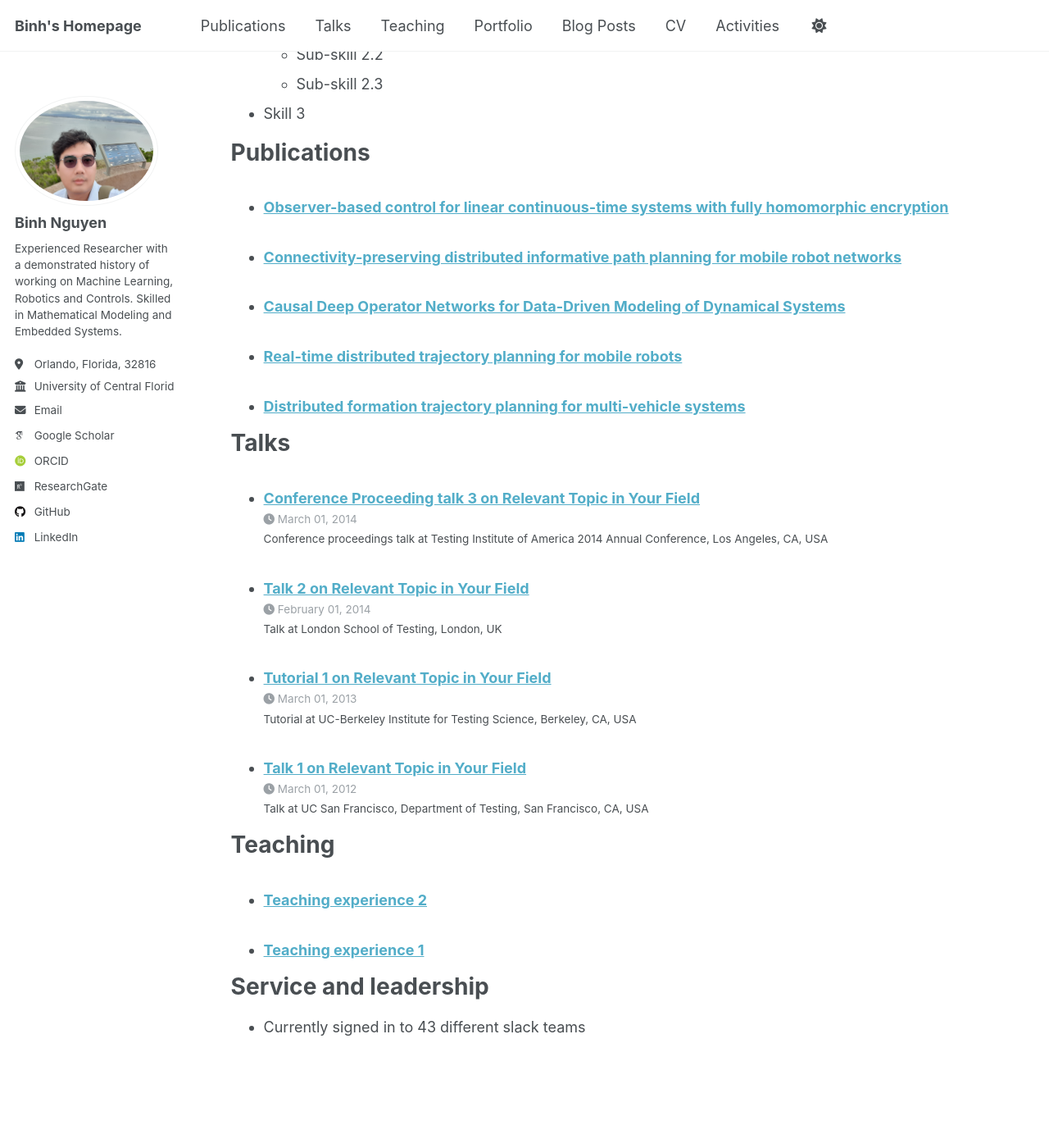
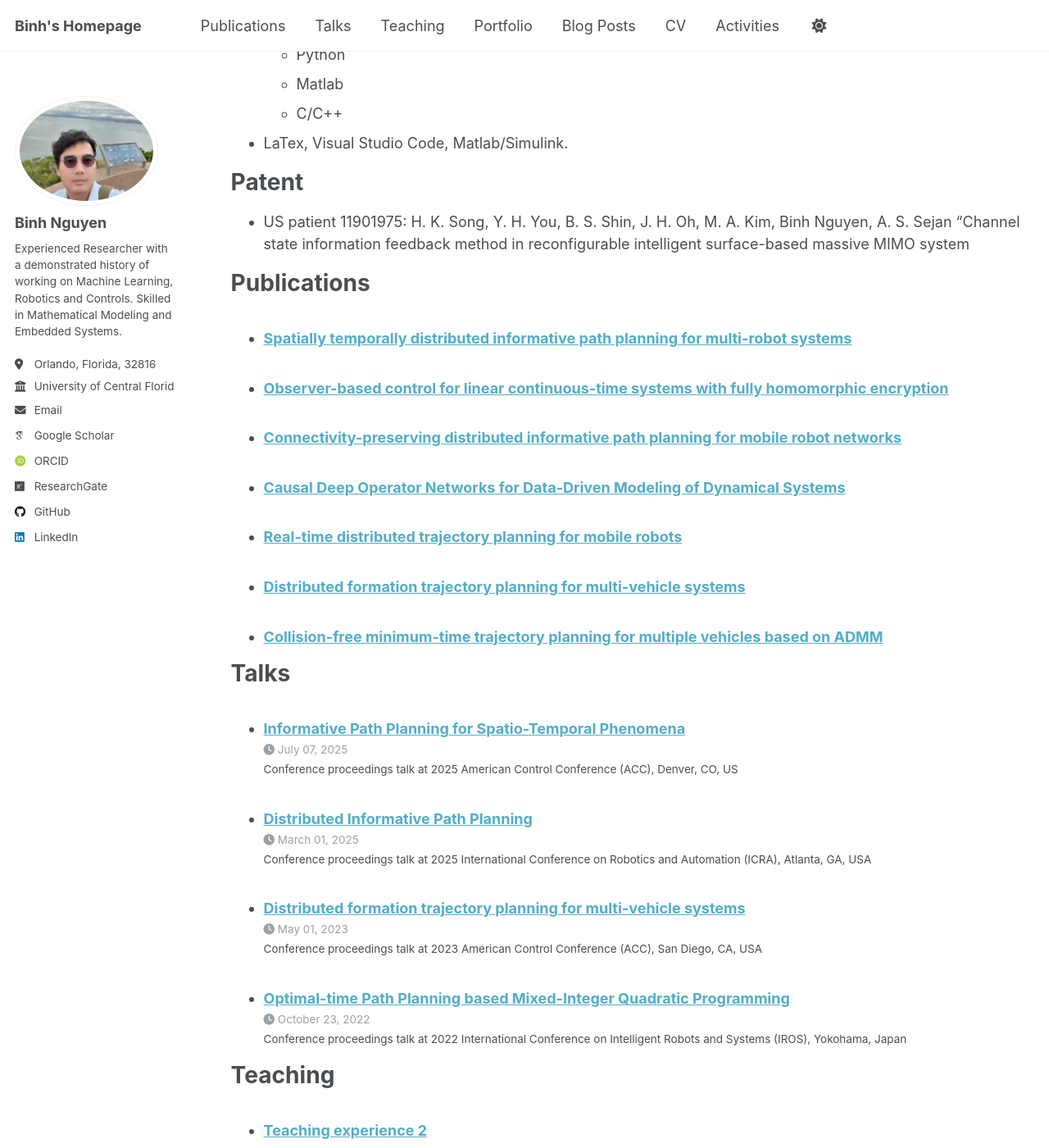
Before and after one commit to EasternBoy/EasternBoy.github.io, a Jekyll site: the page built from _pages/cv.md, in a window 1280 px wide and 1400 px high, scrolled down 937 px. Shown: the whole window at 82% size. Built offline with Jekyll 4.4.1, drawn with Linux system fonts in a browser that asks for light colours; some web fonts are replaced; some of the changed text lies outside the part shown.

Commit message:
Upload CV

```diff
--- a/_pages/cv.md
+++ b/_pages/cv.md
@@ -34,12 +34,18 @@ Work experience
 
 Skills
 ======
-* Skill 1
-* Skill 2
-  * Sub-skill 2.1
-  * Sub-skill 2.2
-  * Sub-skill 2.3
-* Skill 3
+* Mathematical modelling
+* Programming
+  * Julia
+  * Python
+  * Matlab
+  * C/C++
+* LaTex, Visual Studio Code, Matlab/Simulink.
+
+Patent
+======
+* US patient 11901975: H. K. Song, Y. H. You, B. S. Shin, J. H. Oh, M. A. Kim, Binh Nguyen, A. S. Sejan “Channel
+state information feedback method in reconfigurable intelligent surface-based massive MIMO system
 
 Publications
 ======
--- /dev/null
+++ b/_publications/2022_IROS_Opt-Time-Plan.md
@@ -0,0 +1,14 @@
+---
+title: "Collision-free minimum-time trajectory planning for multiple vehicles based on ADMM"
+collection: publications
+category: conferences
+permalink: /publication/2022_IROS_Opt-Time-Plan
+excerpt: ''
+date:  23-10-2022
+venue: '2022 IEEE/RSJ International Conference on Intelligent Robots and Systems (IROS)'
+# slidesurl: 'http://academicpages.github.io/files/slides2.pdf'
+paperurl: 'https://ieeexplore.ieee.org/abstract/document/10156635'
+# citation: 'Your Name, You. (2010). &quot;Paper Title Number 2.&quot; <i>Journal 1</i>. 1(2).'
+---
+
+The paper presents a practical approach for planning trajectories for multiple vehicles where both collision avoidance and minimum travelling time are simultaneously considered. It is first proposed to exploit the mixed-integer programming (MIP) approach to formulate the collision avoidance paradigm, where the linear dynamic models are utilized to derive the linear constraints. Moreover, travelling time of each vehicle is compromised among them and set to be minimized so that all the vehicles can practically reach the expected destinations at the shortest time. Unfortunately, the formulated optimization problem is NP-hard. In order to effectively address it, we propose to employ the alternating direction method of multipliers (ADMM), which can share the computational burdens to distributive optimization solvers. Thus, the proposed method can enable each vehicle to obtain an expected trajectory in a practical time.
--- /dev/null
+++ b/_publications/2025_ACC_STP-IPP.md
@@ -0,0 +1,14 @@
+---
+title: "Spatially temporally distributed informative path planning for multi-robot systems"
+collection: publications
+category: conferences
+permalink: /publication/2025_ACC_STP-IPP
+excerpt: ''
+date:  07 July 2025 - 22 July 2025
+venue: '2025 American Control Conference (ACC)'
+# slidesurl: 'http://academicpages.github.io/files/slides2.pdf'
+paperurl: 'https://arxiv.org/abs/2403.16489'
+# citation: 'Your Name, You. (2010). &quot;Paper Title Number 2.&quot; <i>Journal 1</i>. 1(2).'
+---
+
+This paper investigates the problem of informative path planning for a mobile robotic sensor network in spatially temporally distributed mapping. The robots are able to gather noisy measurements from an area of interest during their movements to build a Gaussian Process (GP) model of a spatio-temporal field. The model is then utilized to predict the spatio-temporal phenomenon at different points of interest. To spatially and temporally navigate the group of robots so that they can optimally acquire maximal information gains while their connectivity is preserved, we propose a novel multistep prediction informative path planning optimization strategy employing our newly defined local cost functions. By using the dual decomposition method, it is feasible and practical to effectively solve the optimization problem in a distributed manner. The proposed method was validated through synthetic experiments utilizing real-world data sets.
--- a/_talks/2012-03-01-talk-1.md
+++ /dev/null
@@ -1,11 +0,0 @@
----
-title: "Talk 1 on Relevant Topic in Your Field"
-collection: talks
-type: "Talk"
-permalink: /talks/2012-03-01-talk-1
-venue: "UC San Francisco, Department of Testing"
-date: 2012-03-01
-location: "San Francisco, CA, USA"
----
-
-This is a description of your talk, which is a markdown file that can be all markdown-ified like any other post. Yay markdown!
--- a/_talks/2013-03-01-tutorial-1.md
+++ /dev/null
@@ -1,13 +0,0 @@
----
-title: "Tutorial 1 on Relevant Topic in Your Field"
-collection: talks
-type: "Tutorial"
-permalink: /talks/2013-03-01-tutorial-1
-venue: "UC-Berkeley Institute for Testing Science"
-date: 2013-03-01
-location: "Berkeley, CA, USA"
----
-
-[More information here](http://exampleurl.com)
-
-This is a description of your tutorial, note the different field in type. This is a markdown files that can be all markdown-ified like any other post. Yay markdown!
--- a/_talks/2014-02-01-talk-2.md
+++ /dev/null
@@ -1,13 +0,0 @@
----
-title: "Talk 2 on Relevant Topic in Your Field"
-collection: talks
-type: "Talk"
-permalink: /talks/2014-02-01-talk-2
-venue: "London School of Testing"
-date: 2014-02-01
-location: "London, UK"
----
-
-[More information here](http://example2.com)
-
-This is a description of your talk, which is a markdown files that can be all markdown-ified like any other post. Yay markdown!
--- a/_talks/2014-03-01-talk-3.md
+++ /dev/null
@@ -1,11 +0,0 @@
----
-title: "Conference Proceeding talk 3 on Relevant Topic in Your Field"
-collection: talks
-type: "Conference proceedings talk"
-permalink: /talks/2014-03-01-talk-3
-venue: "Testing Institute of America 2014 Annual Conference"
-date: 2014-03-01
-location: "Los Angeles, CA, USA"
----
-
-This is a description of your conference proceedings talk, note the different field in type. You can put anything in this field.
--- /dev/null
+++ b/_talks/2022_IROS.md
@@ -0,0 +1,11 @@
+---
+title: "Optimal-time Path Planning based Mixed-Integer Quadratic Programming"
+collection: talks
+type: "Conference proceedings talk"
+permalink: /talks/2022_IROS
+venue: "2022 International Conference on Intelligent Robots and Systems (IROS)"
+date: 2022-10-23
+location: "Yokohama, Japan"
+---
+
+<!-- This is a description of your talk, which is a markdown file that can be all markdown-ified like any other post. Yay markdown! -->
--- /dev/null
+++ b/_talks/2023_ACC.md
@@ -0,0 +1,9 @@
+---
+title: "Distributed formation trajectory planning for multi-vehicle systems"
+collection: talks
+type: "Conference proceedings talk"
+permalink: /talks/2023_ACC
+venue: "2023 American Control Conference (ACC)"
+date: 2023-05-01
+location: "San Diego, CA, USA"
+---
--- /dev/null
+++ b/_talks/2025_ACC.md
@@ -0,0 +1,13 @@
+---
+title: "Informative Path Planning for Spatio-Temporal Phenomena"
+collection: talks
+type: "Conference proceedings talk"
+permalink: /talks/2025_ACC
+venue: "2025 American Control Conference (ACC)"
+date: 2025-07-07
+location: "Denver, CO, US"
+---
+
+<!-- [More information here](http://example2.com) -->
+
+<!-- This is a description of your talk, which is a markdown files that can be all markdown-ified like any other post. Yay markdown! -->
--- /dev/null
+++ b/_talks/2025_ICRA.md
@@ -0,0 +1,13 @@
+---
+title: "Distributed Informative Path Planning"
+collection: talks
+type: "Conference proceedings talk"
+permalink: /talks/2025_ICRA
+venue: "2025 International Conference on Robotics and Automation (ICRA)"
+date: 2025-03-01
+location: "Atlanta, GA, USA"
+---
+
+<!-- [More information here](http://exampleurl.com) -->
+
+<!-- This is a description of your tutorial, note the different field in type. This is a markdown files that can be all markdown-ified like any other post. Yay markdown! -->
```
Also changed, not shown: _publications/2023_ACC_Dist-Plan-MAS.md (+1 -1 lines).
